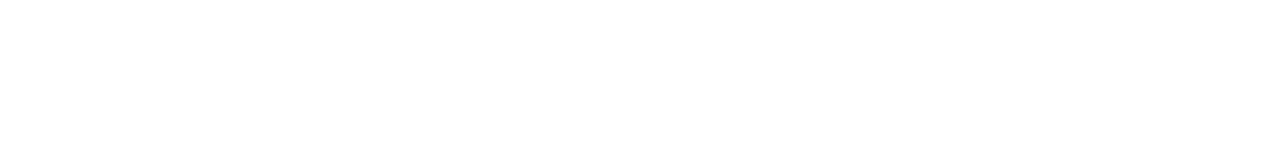
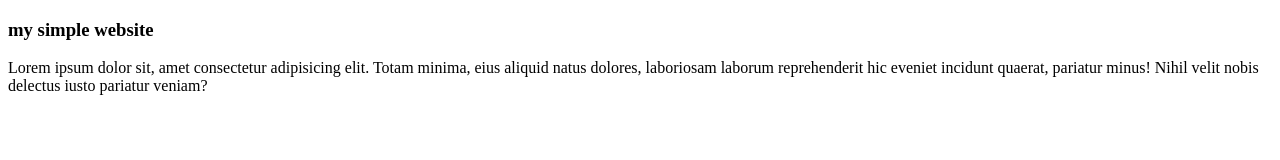
Before and after one commit to mobarak2006/github-repo-gittu, a plain HTML site: page index.html in a window 1280 px wide. Drawn offline with Linux system fonts and the light colour scheme.

Commit message:
my simple website

```diff
--- a/index.html
+++ b/index.html
@@ -4,8 +4,13 @@
     <meta charset="UTF-8">
     <meta name="viewport" content="width=device-width, initial-scale=1.0">
     <title>gitttu coppppppppppper</title>
+    <link rel="stylesheet" href="styles/style.css">
 </head>
 <body>
+    <div>
+        <h3>my simple website</h3>
+        <p>Lorem ipsum dolor sit, amet consectetur adipisicing elit. Totam minima, eius aliquid natus dolores, laboriosam laborum reprehenderit hic eveniet incidunt quaerat, pariatur minus! Nihil velit nobis delectus iusto pariatur veniam?</p>
+    </div>
 
 </body>
 </html>
```
Also changed, not shown: styles/style.css (added).
